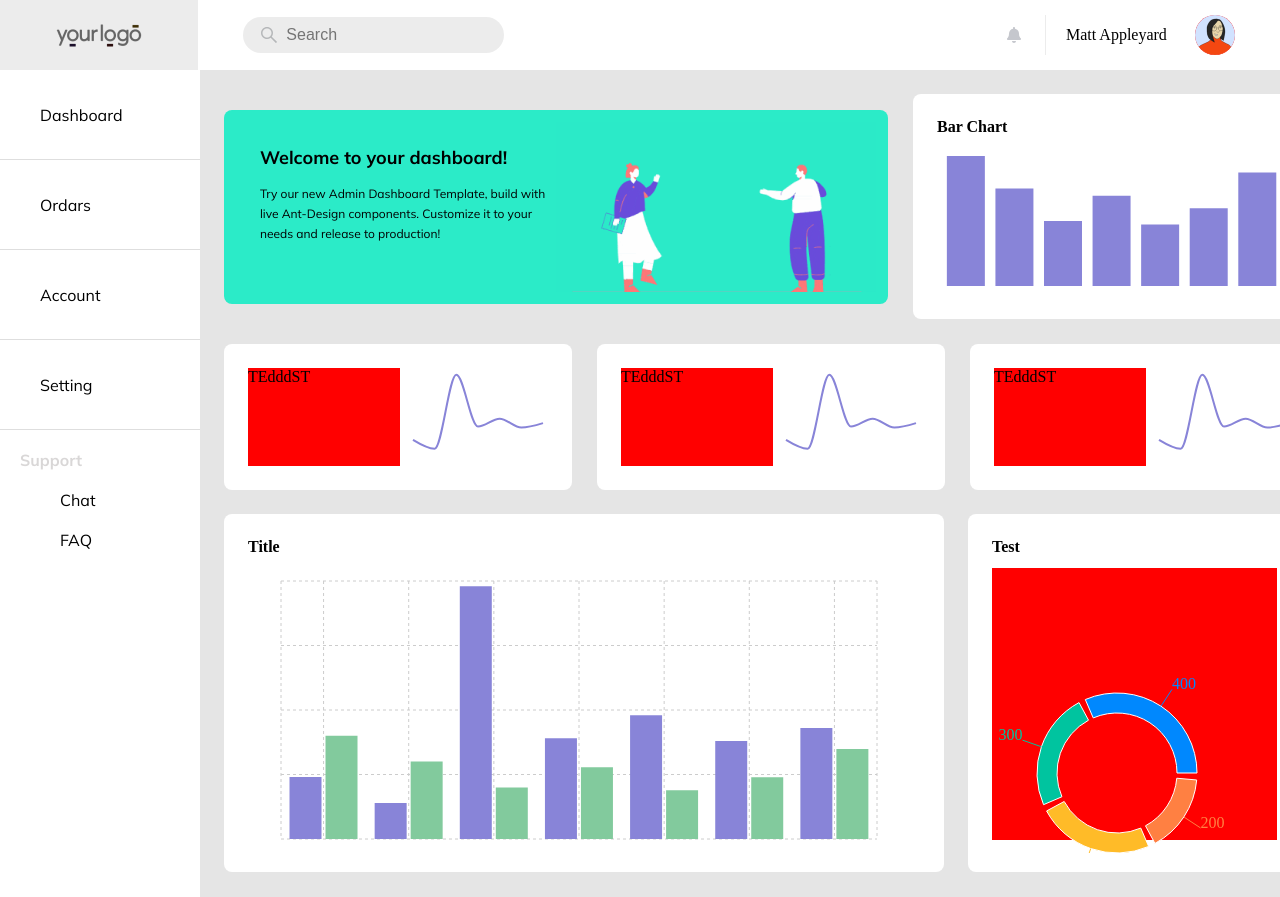
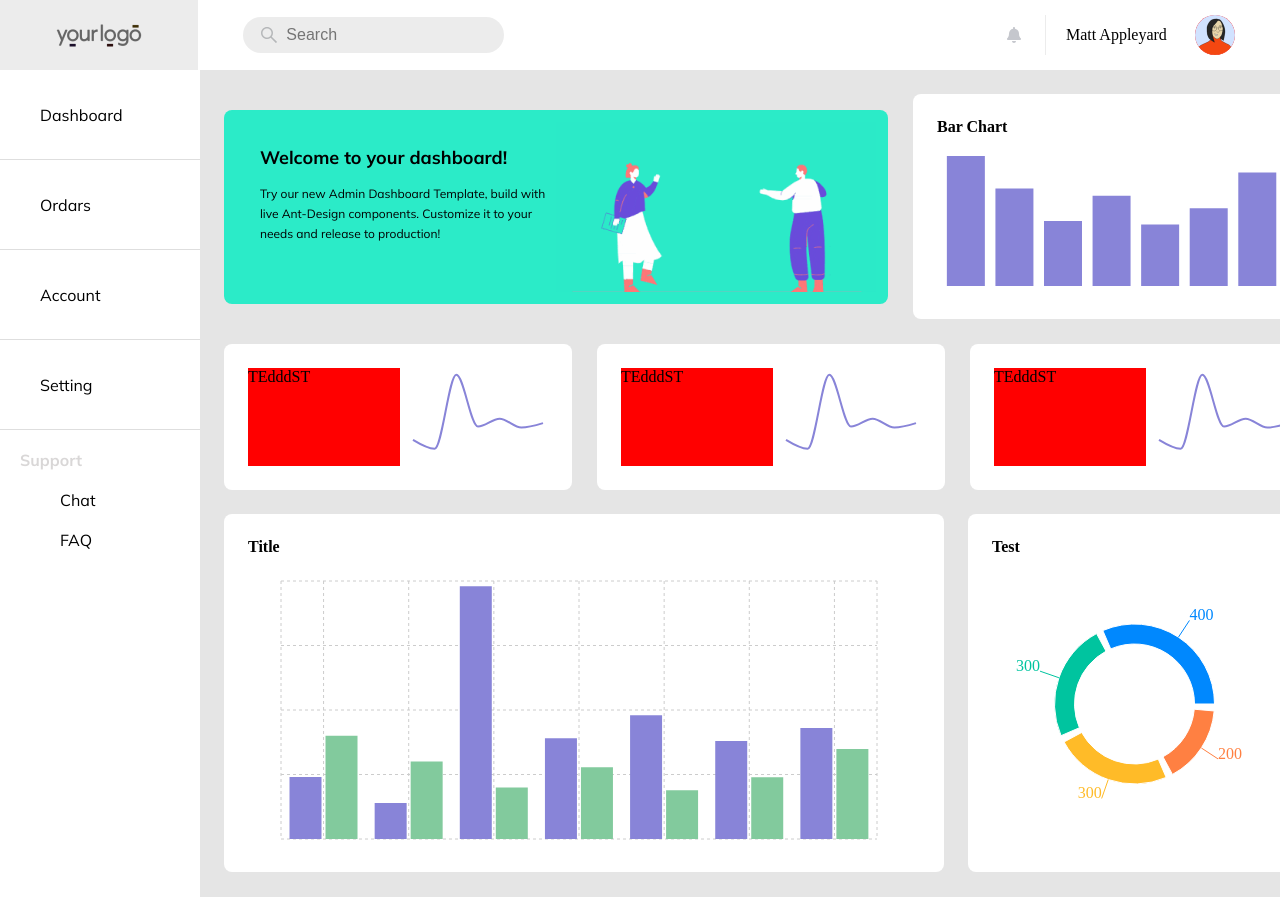
Before and after one commit to Saffe-filiz/React-Dashboard, a React (Create React App) app: page / in a window 1280 px wide. Shown: the top 897 px of the page. Built offline with nearby package versions, Linux system fonts and the light colour scheme.

Commit message:
Pie Chart Style

```diff
--- a/src/Assets/Style/style.css
+++ b/src/Assets/Style/style.css
@@ -333,8 +333,8 @@ header p {
 
 
 .pieChartContent .pieChart {
+
   width: 285px;
   height: 272px;
   margin: 12px auto;
-  background-color: red;
 }
--- a/src/Components/ThePieChart.js
+++ b/src/Components/ThePieChart.js
@@ -15,13 +15,15 @@ function PieCharts () {
 		<div className="pieChartContent">
 			<h2>Test</h2>
 			<div className="pieChart">
-				<PieChart width={285} height={285}>
-                    <Pie  data={data} cx={120} cy={200} innerRadius={60} outerRadius={80} fill="#8884d8" paddingAngle={5} dataKey="value" label>
+			<ResponsiveContainer width="100%" height="100%">
+				<PieChart width={800} height={400}>
+                    <Pie  data={data} cx="50%" cy="50%" innerRadius={60} outerRadius={80} fill="#8884d8" paddingAngle={5} dataKey="value" label>
                         {data.map((entry, index) => (
                             <Cell key={`cell-${index}`} fill={COLORS[index % COLORS.length]} />
                         ))}
                     </Pie>
                 </PieChart>
+                </ResponsiveContainer>
 			</div>
 		</div>
 	)
```
